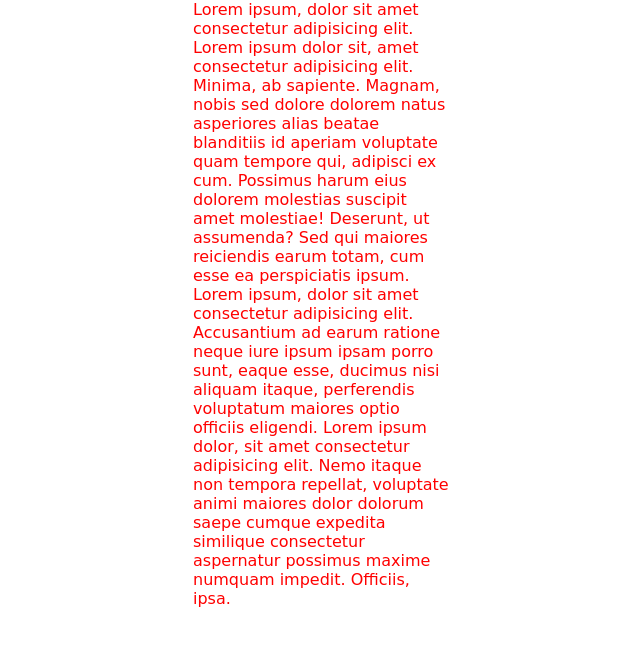
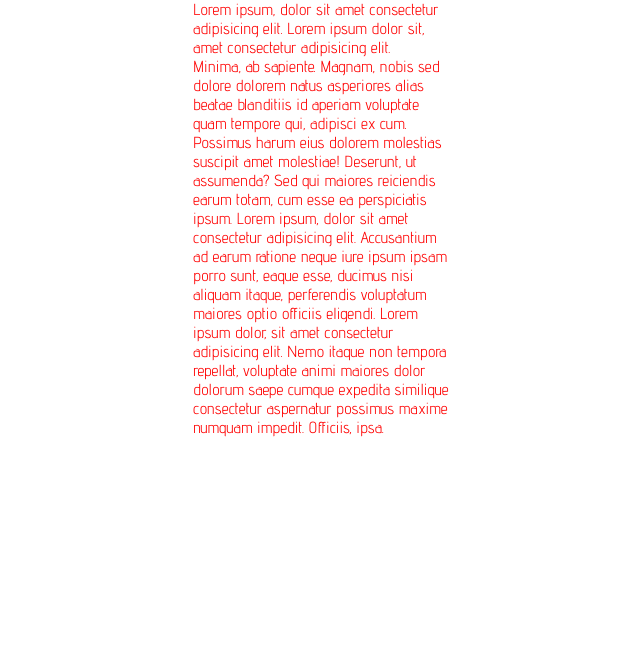
Before and after one commit to salah1985/vererbung, a plain HTML site: page index.html in a window 1280 px wide. Shown: the whole page, without its empty margins (319-959 px from the left). Drawn offline with Linux system fonts and the light colour scheme.

Commit message:
This is my fonts]

```diff
--- a/style.css
+++ b/style.css
@@ -1,4 +1,17 @@
-*{
+/* advent-pro-regular - latin */
+@font-face {
+    font-family: 'Advent Pro';
+    font-style: normal;
+    font-weight: 400;
+    src: url('fonts/advent-pro-v10-latin-regular.eot'); /* IE9 Compat Modes */
+    src: local('Advent Pro Regular'), local('AdventPro-Regular'),
+         url('fonts/advent-pro-v10-latin-regular.eot?#iefix') format('embedded-opentype'), /* IE6-IE8 */
+         url('fonts/advent-pro-v10-latin-regular.woff2') format('woff2'), /* Super Modern Browsers */
+         url('fonts/advent-pro-v10-latin-regular.woff') format('woff'), /* Modern Browsers */
+         url('fonts/advent-pro-v10-latin-regular.ttf') format('truetype'), /* Safari, Android, iOS */
+         url('fonts/advent-pro-v10-latin-regular.svg#AdventPro') format('svg'); /* Legacy iOS */
+  }
+  * {
     margin: 0;
     padding: 0;
     box-sizing: border-box;
@@ -8,5 +21,8 @@ div{
     margin: 0 auto;
     text-align: left;
     color: red;
-    font-family: 'Mansalva', cursive;
+
 }
+p {
+    font-family: 'Advent Pro';
+}
```
